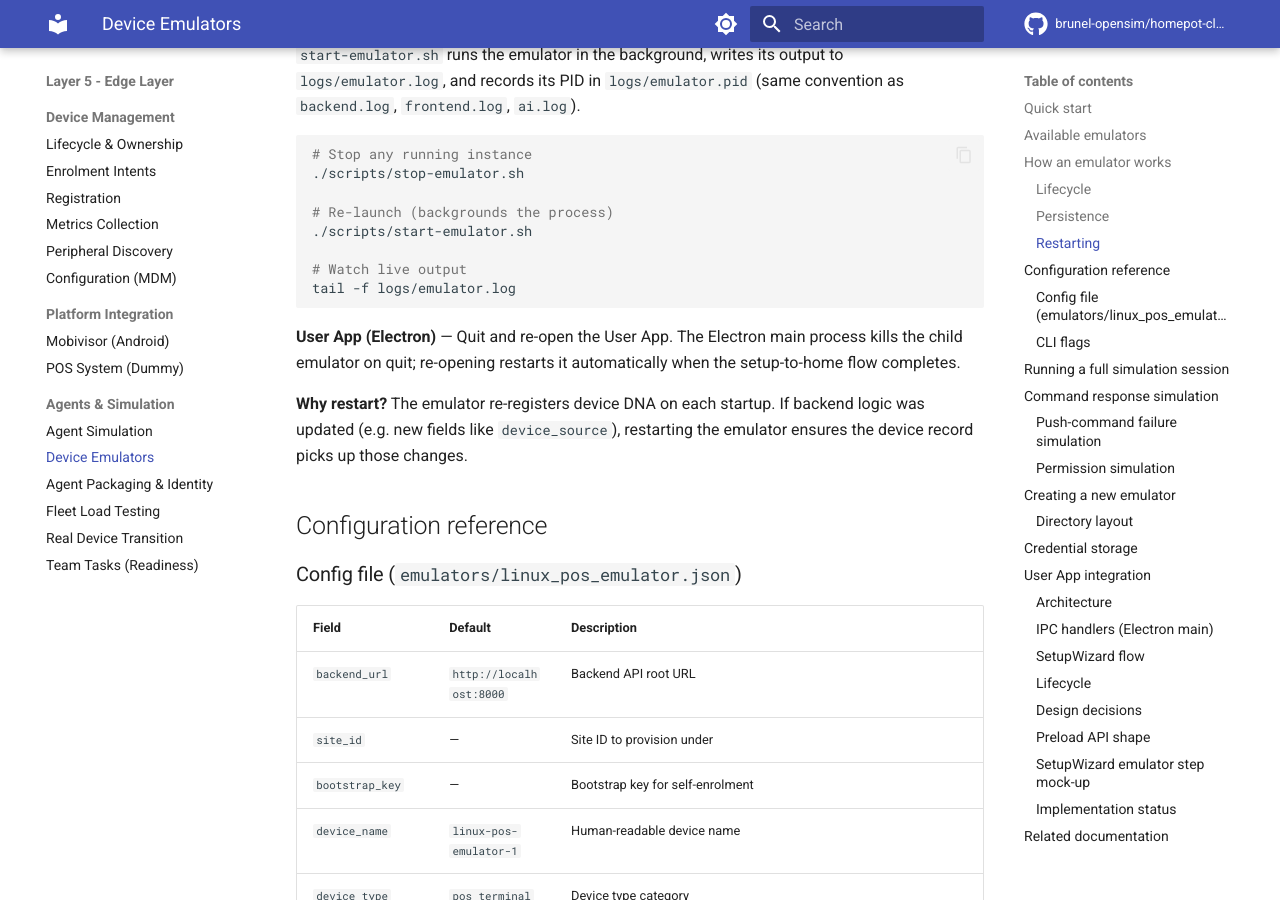
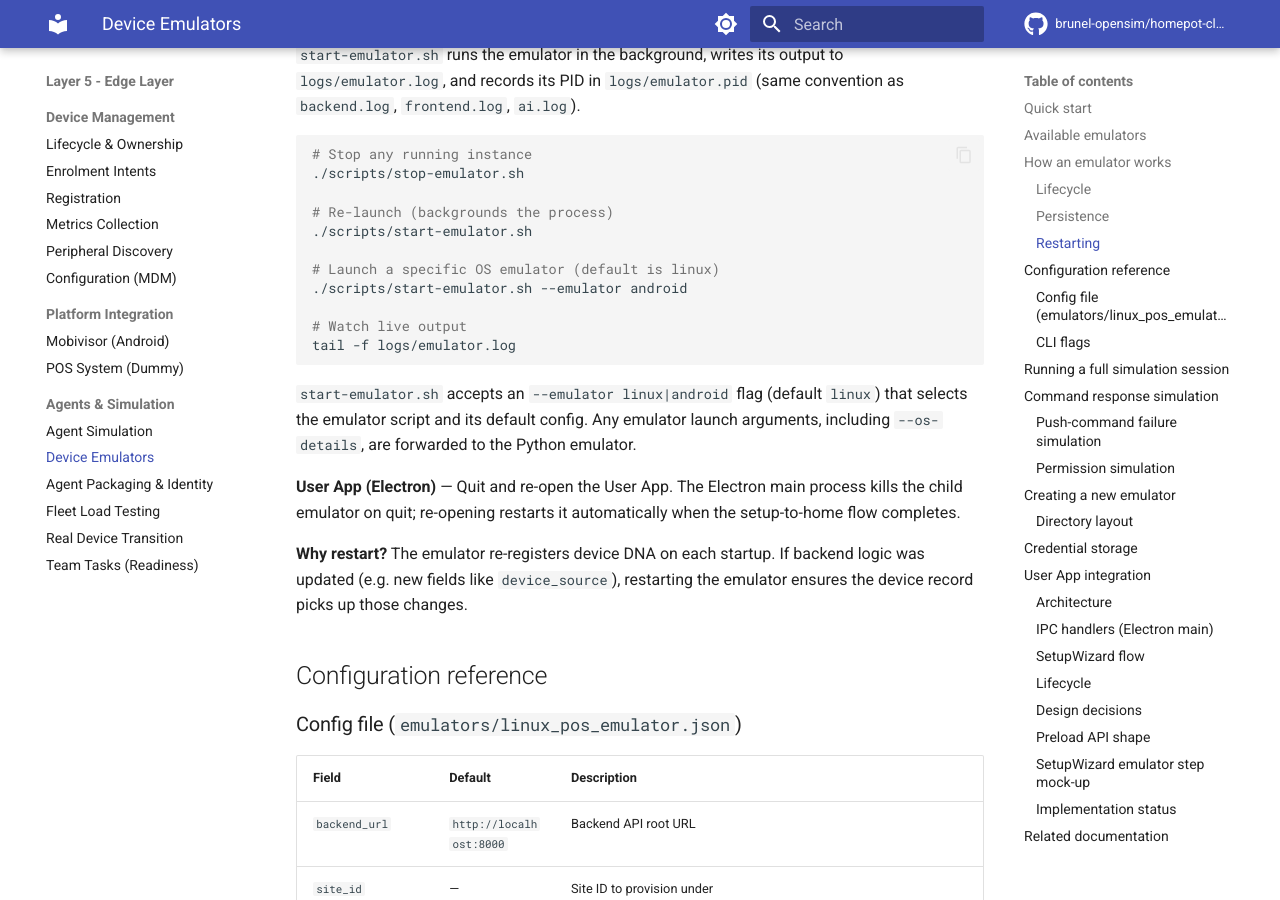
Before and after one commit to brunel-opensim/homepot-client, an MkDocs documentation site: the page built from docs/device-emulators.md, in a window 1280 px wide and 900 px high, scrolled down 2654 px. Built offline with MkDocs 1.6.1 and Material for MkDocs 9.7.7, drawn with Linux system fonts in a browser that asks for light colours; comment, search, counter and statistics services are not loaded; the version menu is left out.

Commit message:
feat: add --emulator flag to start-emulator.sh for OS selection

````diff
--- a/docs/device-emulators.md
+++ b/docs/device-emulators.md
@@ -85,9 +85,16 @@ convention as `backend.log`, `frontend.log`, `ai.log`).
 # Re-launch (backgrounds the process)
 ./scripts/start-emulator.sh
 
+# Launch a specific OS emulator (default is linux)
+./scripts/start-emulator.sh --emulator android
+
 # Watch live output
 tail -f logs/emulator.log
 ```
+
+`start-emulator.sh` accepts an `--emulator linux|android` flag (default `linux`)
+that selects the emulator script and its default config. Any emulator launch
+arguments, including `--os-details`, are forwarded to the Python emulator.
 
 **User App (Electron)** — Quit and re-open the User App. The Electron main process kills the child emulator on quit; re-opening restarts it automatically when the setup-to-home flow completes.
 
````
Also changed, not shown: 1 other file.
